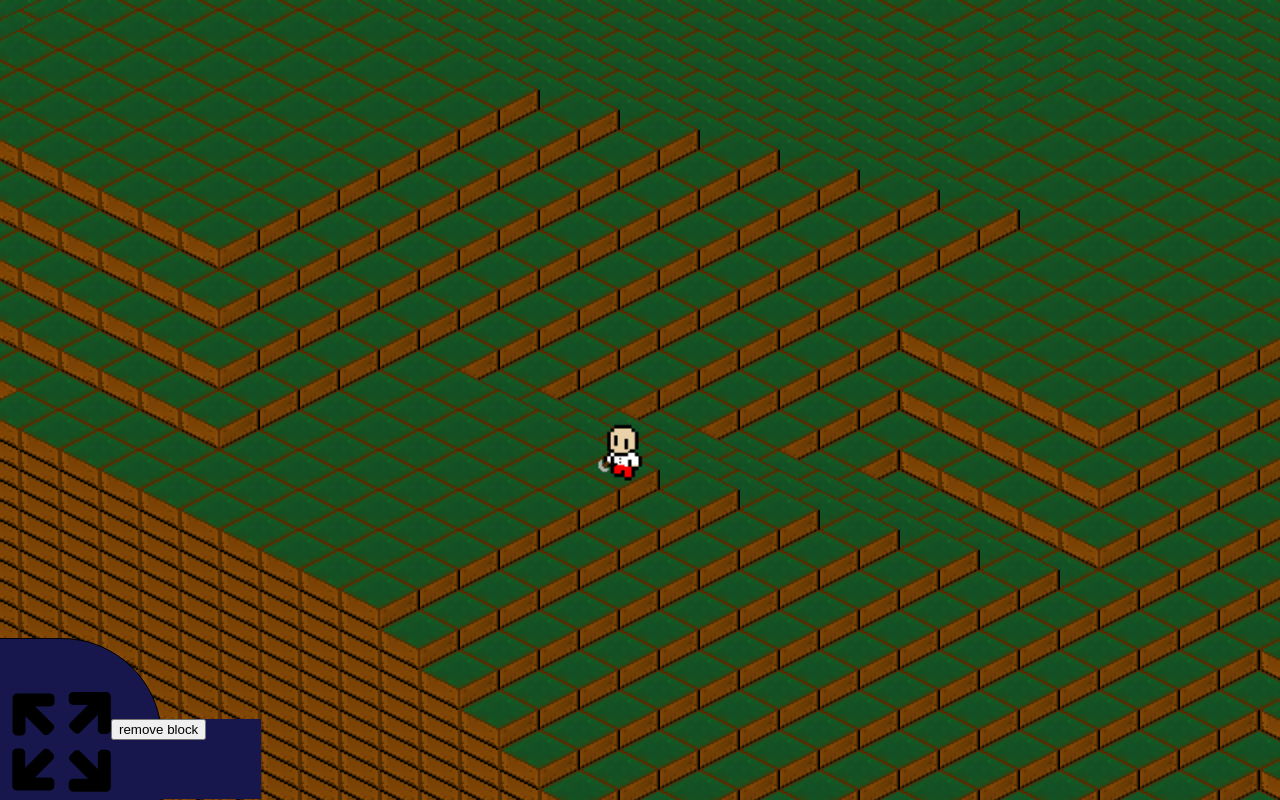
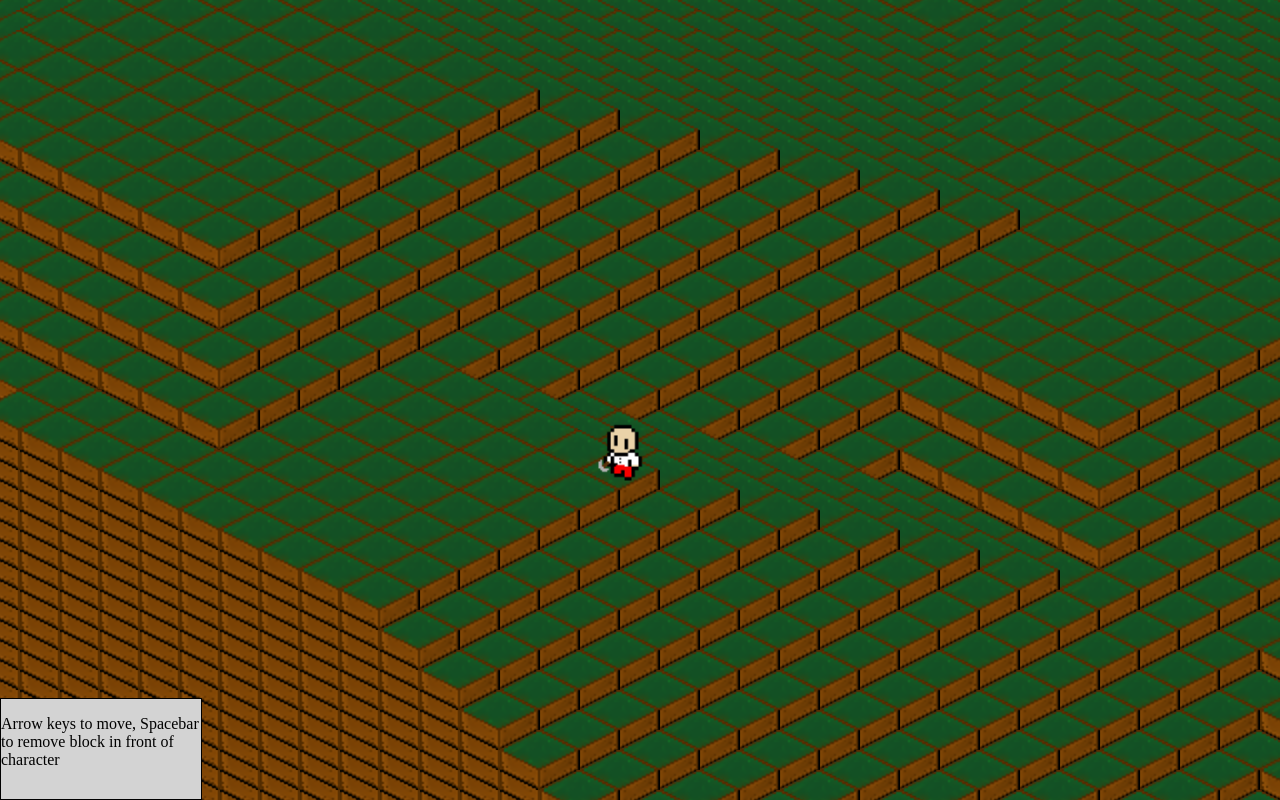
Before and after one commit to RKJuve/ez-img-iso, a website: page public/index.html in a window 1280 px wide. Drawn offline with nearby package versions, Linux system fonts and the light colour scheme.

Commit message:
controls changed to instructions

```diff
--- a/public/index.html
+++ b/public/index.html
@@ -34,14 +34,7 @@
 		</div>
 
 		<div id="controls">
-			<i ng-click="moveTest(0,-1,0)" id="upLeft" class="fa fa-4x fa-arrow-left"></i>
-			<i ng-click="moveTest(-1,0,0)" id="upRight" class="fa fa-4x fa-arrow-up"></i>
-			<i ng-click="moveTest(0,1,0)" id="downRight" class="fa fa-4x fa-arrow-right"></i>
-			<i ng-click="moveTest(1,0,0)" id="downLeft" class="fa fa-4x fa-arrow-down"></i>
-
-			<div id="buildCtrl">
-				<button ng-click="removeBlock()">remove block</button>
-			</div>
+			<p>Arrow keys to move, Spacebar to remove block in front of character</p>
 		</div>
 	</body>
 	<!-- js after page ready -->
--- a/public/main.css
+++ b/public/main.css
@@ -17,14 +17,13 @@ html, body {
 
 #controls {
 	position: fixed;
-	left: -240px;
-	bottom: -140px;
-	width: 400px;
-	height: 300px;
+	left: 0px;
+	bottom: 0px;
+	width: 200px;
+	height: 100px;
 	border: 1px black solid;
-	border-radius: 100px;
-	background: rgb(23, 23, 77);
 	z-index: 777777;
+	background-color: lightgrey;
 }
 
 #controls i {
```
